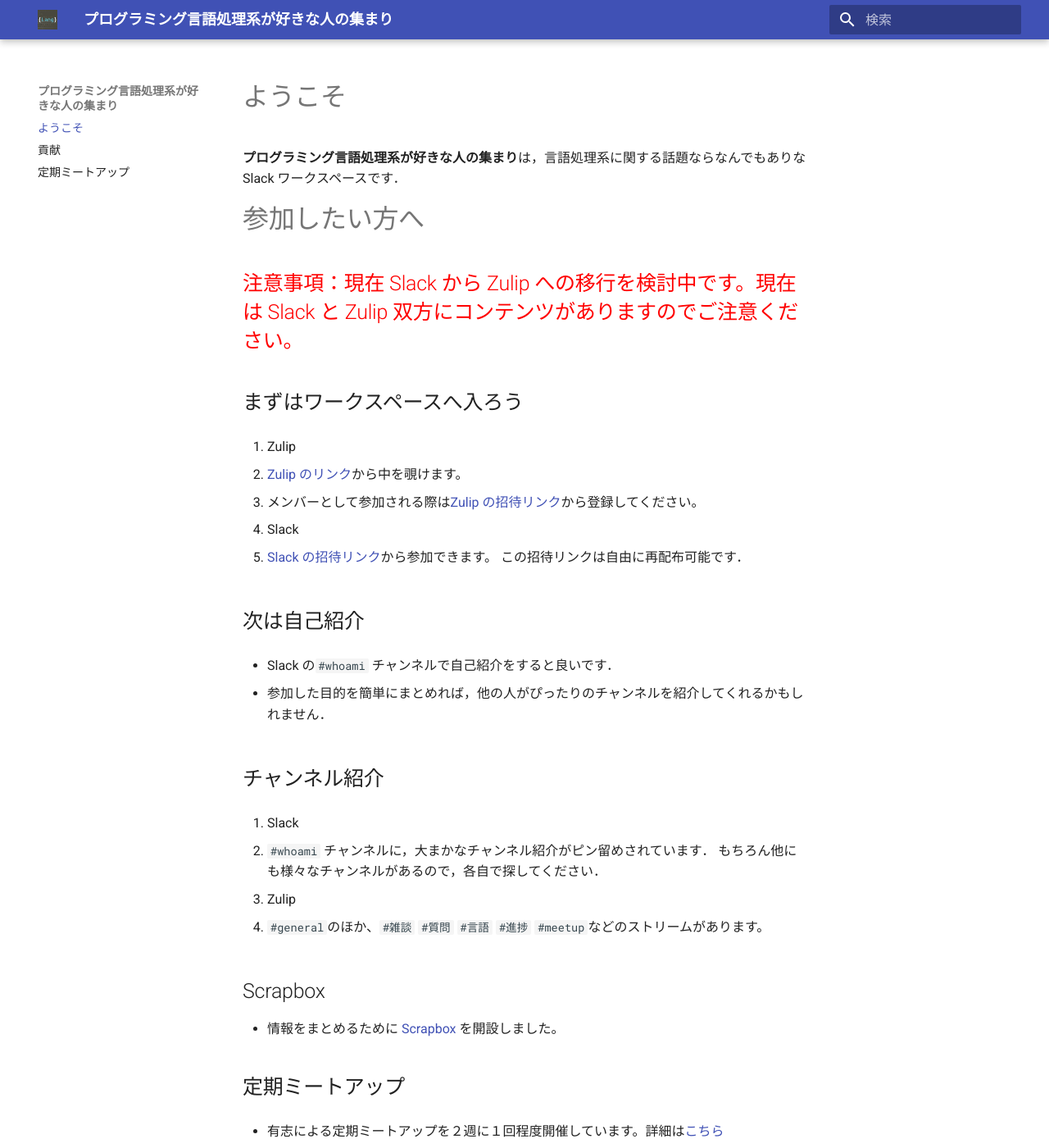
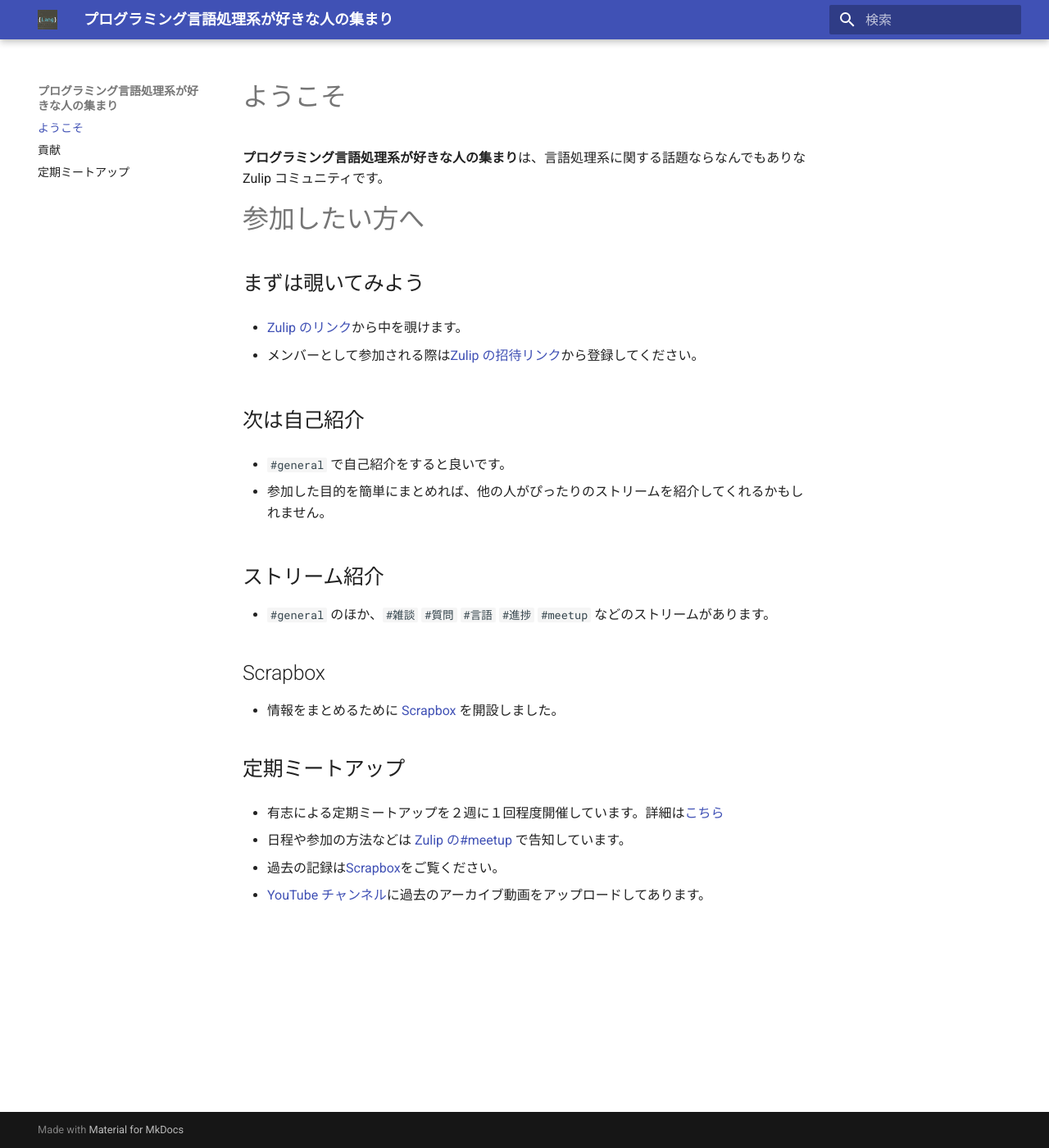
Before and after one commit to prog-lang-sys-ja-slack/wiki, an MkDocs documentation site: the page built from docs/index.md, in a window 1280 px wide and 1400 px high. Shown: the whole window at 82% size. Built offline with MkDocs 1.6.1 and Material for MkDocs 9.7.7, drawn with Linux system fonts in a browser that asks for light colours.

Commit message:
Remove slack

```diff
--- a/docs/index.md
+++ b/docs/index.md
@@ -1,40 +1,25 @@
 # ようこそ
 
-**プログラミング言語処理系が好きな人の集まり**は，言語処理系に関する話題ならなんでもありな Slack ワークスペースです．
+**プログラミング言語処理系が好きな人の集まり**は、言語処理系に関する話題ならなんでもありな Zulip コミュニティです。
 
 # 参加したい方へ
 
-## <span style="color: red; ">注意事項：現在 Slack から Zulip への移行を検討中です。現在は Slack と Zulip 双方にコンテンツがありますのでご注意ください。</span>
+## まずは覗いてみよう
 
-## まずはワークスペースへ入ろう
+- [Zulip のリンク](https://prog-lang-sys-ja.zulipchat.com/)から中を覗けます。
 
-1. Zulip
+- メンバーとして参加される際は[Zulip の招待リンク](https://prog-lang-sys-ja.zulipchat.com/join/4cbjznglafocvwpeh5r76cqy/)から登録してください。
 
-   - [Zulip のリンク](https://prog-lang-sys-ja.zulipchat.com/)から中を覗けます。
-
-   - メンバーとして参加される際は[Zulip の招待リンク](https://prog-lang-sys-ja.zulipchat.com/join/4cbjznglafocvwpeh5r76cqy/)から登録してください。
-
-2. Slack
-
-   - [Slack の招待リンク](https://prog-lang-sys-ja.slack.com/join/shared_invite/enQtNjg2NDgxMjIwMTMzLTM1NDA1NTZiZTQxMjZiNWYwZTY1MTFkYzM3YmNmMDM4YmRlZDU5Njc3ZTJlNzQ5MmEwYTk0YjdjNWUyMTZhMjQ)から参加できます。
-     この招待リンクは自由に再配布可能です．
 
 ## 次は自己紹介
 
-- Slack の`#whoami` チャンネルで自己紹介をすると良いです．
+- `#general` で自己紹介をすると良いです。
 
-- 参加した目的を簡単にまとめれば，他の人がぴったりのチャンネルを紹介してくれるかもしれません．
+- 参加した目的を簡単にまとめれば、他の人がぴったりのストリームを紹介してくれるかもしれません。
 
-## チャンネル紹介
+## ストリーム紹介
 
-1. Slack
-
-   - `#whoami` チャンネルに，大まかなチャンネル紹介がピン留めされています．
-     もちろん他にも様々なチャンネルがあるので，各自で探してください．
-
-2. Zulip
-
-   - `#general`のほか、`#雑談` `#質問` `#言語` `#進捗` `#meetup`などのストリームがあります。
+- `#general` のほか、`#雑談` `#質問` `#言語` `#進捗` `#meetup` などのストリームがあります。
 
 ## Scrapbox
 
```
